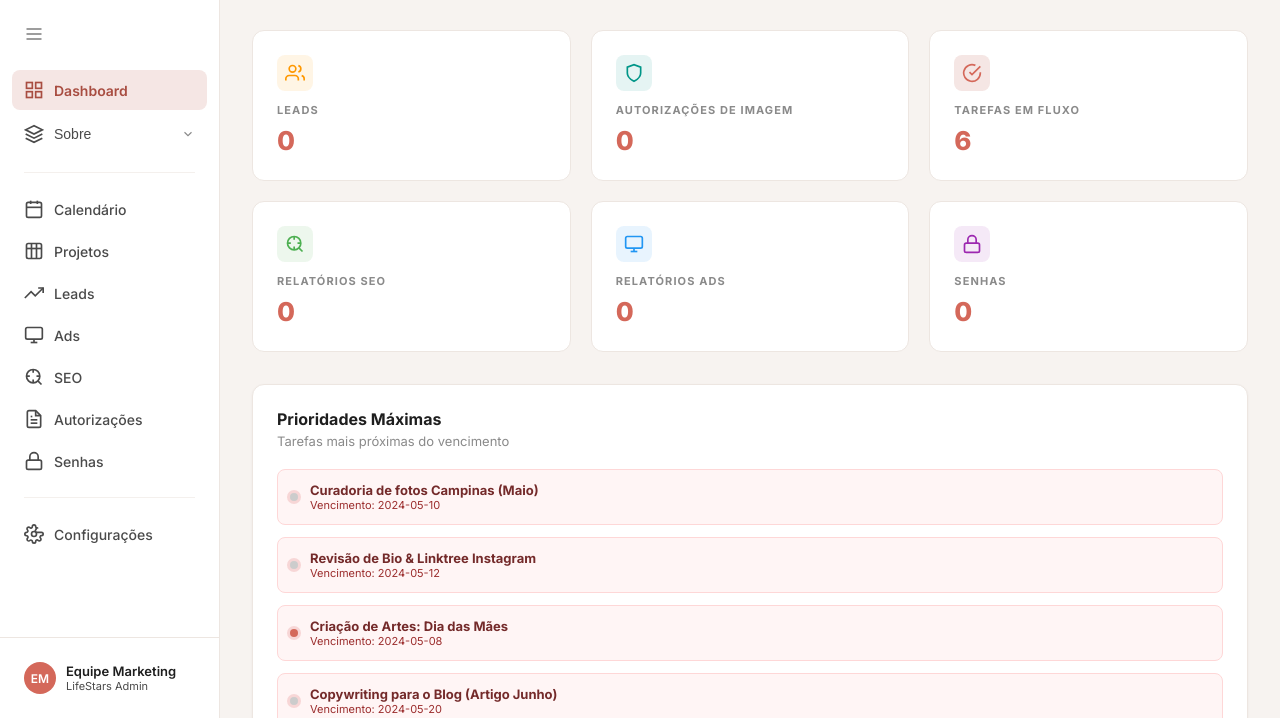
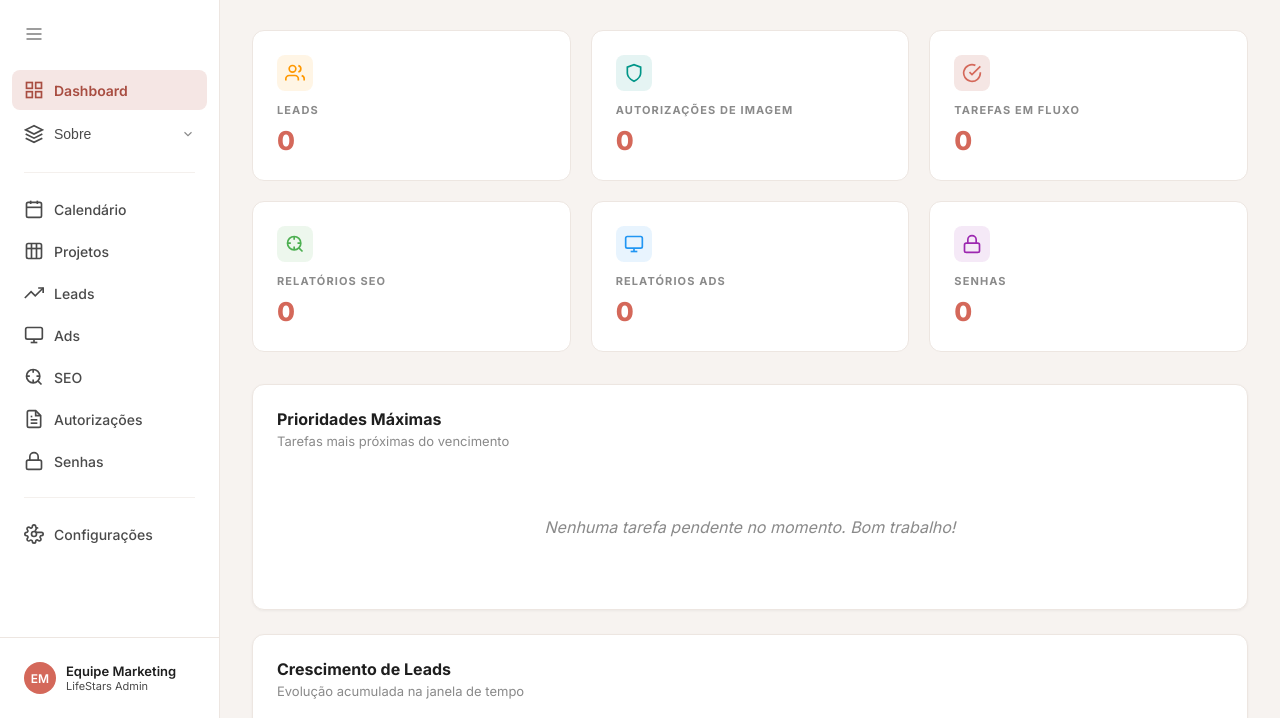
Before and after one commit to pedrodelpra/sistema-lifestars-marketing, a website built with Vite: page index.html in a window 1280 px wide. Shown: the part 82-800 px from the top of the page. Built offline with nearby package versions, Linux system fonts and the light colour scheme.

Commit message:
fix: limpeza de dados iniciais e melhoria no calendário

```diff
--- a/index.html
+++ b/index.html
@@ -159,5 +159,11 @@
     <div id="modal-overlay" class="modal-overlay">
         <div id="modal-container"></div>
     </div>
+
+    <!-- Sync Overlay -->
+    <div id="sync-overlay" style="display: none; position: fixed; inset: 0; background: rgba(255,255,255,0.8); z-index: 9999; backdrop-filter: blur(4px); flex-direction: column; align-items: center; justify-content: center; gap: 20px;">
+        <div style="width: 40px; height: 40px; border: 4px solid var(--brand-primary-soft); border-top-color: var(--brand-primary); border-radius: 50%; animation: spin 1s linear infinite;"></div>
+        <div style="font-size: 16px; font-weight: 800; color: var(--text-main);">Sincronizando com Google Drive...</div>
+    </div>
 </body>
 </html>
--- a/main.js
+++ b/main.js
@@ -47,6 +47,9 @@ const DriveManager = {
 
     async syncWithCloud() {
         if (!window.accessToken) return;
+        const overlay = document.getElementById('sync-overlay');
+        if (overlay) overlay.style.display = 'flex';
+
         try {
             console.log("Iniciando sincronização com Google Drive...");
             const rootId = await this.getOrCreateFolder('LifeStars_MarketingOS');
@@ -89,6 +92,8 @@ const DriveManager = {
             }
         } catch (err) {
             console.error("Erro crítico na sincronização:", err);
+        } finally {
+            if (overlay) overlay.style.display = 'none';
         }
     },
     async saveStateToCloud() {
@@ -274,20 +279,10 @@ const State = {
     ],
     personas: JSON.parse(localStorage.getItem('ls_personas')) || [],
     kanban: JSON.parse(localStorage.getItem('ls_kanban')) || [
-        { id: 1, title: "Backlog Estratégia", tasks: [
-            { id: 101, title: "Curadoria de fotos Campinas (Maio)", responsavel: "Design & Arte", priority: "baixa", prazo: "2024-05-10", tags: ["Fotografia", "Unidade SP"], comments: [], files: [] },
-            { id: 102, title: "Revisão de Bio & Linktree Instagram", responsavel: "Equipe Marketing", priority: "media", prazo: "2024-05-12", tags: ["Redes Sociais"], comments: [], files: [] }
-        ] },
-        { id: 2, title: "A Fazer", tasks: [
-            { id: 103, title: "Criação de Artes: Dia das Mães", responsavel: "Social Media", priority: "alta", prazo: "2024-05-08", tags: ["Instagram", "Campanha"], comments: [], files: [] },
-            { id: 105, title: "Copywriting para o Blog (Artigo Junho)", responsavel: "Copywriting", priority: "media", prazo: "2024-05-20", tags: ["Blog", "SEO"], comments: [], files: [] }
-        ] },
-        { id: 3, title: "Em Produção", tasks: [
-            { id: 104, title: "Webinar: Cuidados Paliativos & Apoio", responsavel: "Equipe Marketing", priority: "alta", prazo: "2024-05-15", tags: ["Eventos", "Webinar"], comments: [], files: [] }
-        ] },
-        { id: 4, title: "Concluído", tasks: [
-            { id: 106, title: "Relatório de Tráfego: Abril", responsavel: "Tráfego Pago", priority: "media", prazo: "2024-04-30", tags: ["Analytics", "Ads"], comments: [], files: [] }
-        ] }
+        { id: 1, title: "Backlog Estratégia", tasks: [] },
+        { id: 2, title: "A Fazer", tasks: [] },
+        { id: 3, title: "Em Produção", tasks: [] },
+        { id: 4, title: "Concluído", tasks: [] }
     ],
     calendarRules: JSON.parse(localStorage.getItem('ls_cal_rules')) || [],
     calendarTasks: JSON.parse(localStorage.getItem('ls_cal_tasks')) || [],
--- a/templates.js
+++ b/templates.js
@@ -530,7 +530,7 @@ export const Templates = {
                 }),
                 ...manual.map(m => ({ ...m, source: 'manual', isCompleted: m.completed })),
                 ...kanbanFiltered.map(k => {
-                    const isCompleted = state.kanban[3].tasks.some(t => String(t.id) === String(k.id));
+                    const isCompleted = state.kanban?.[3]?.tasks?.some(t => String(t.id) === String(k.id)) || false;
                     return { title: k.title, type: k.type || 'post', source: 'kanban', id: k.id, isCompleted };
                 })
             ];
```
